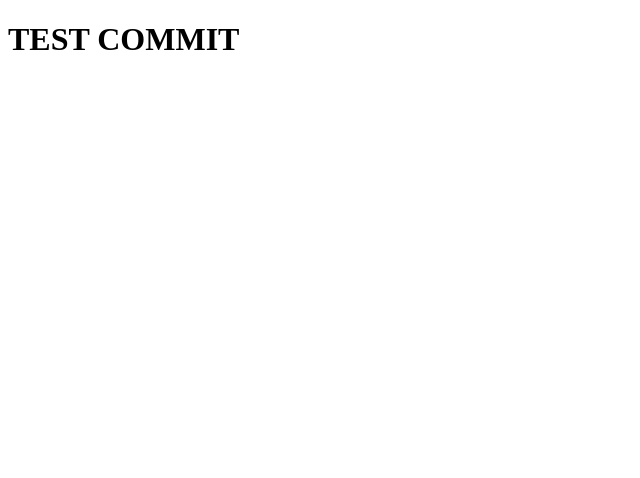
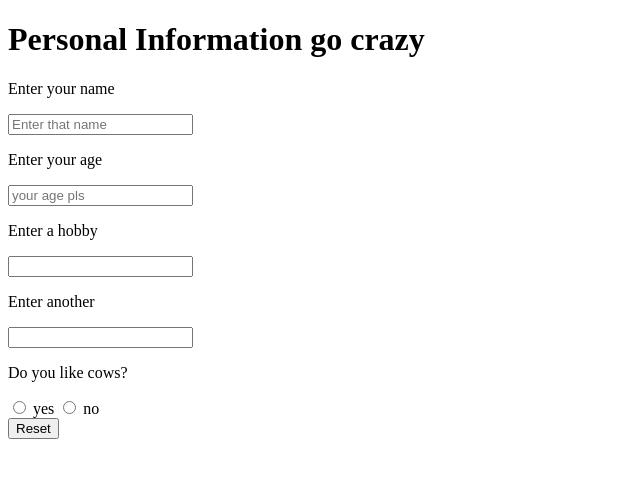
Before and after one commit to Lisalic/learn, a website: page index.html in a window 1280 px wide. Shown: the whole page, without its empty margins (0-640 px from the left). Drawn offline with Linux system fonts and the light colour scheme.

Commit message:
add javascript file with input fields

```diff
--- a/index.html
+++ b/index.html
@@ -1,9 +1,25 @@
 <!DOCTYPE html>
-<html>
+<html lang="en">
+
 <head>
-    <title>My Site</title>
+    <title> Personal Information Enterer</title>
 </head>
 <body>
-    <h1>TEST COMMIT</h1>
+    <h1> Personal Information go crazy</h1>
+  <p> Enter your name</p>
+  <input type = "text" id = "username" placeholder = "Enter that name">
+  <p> Enter your age</p>
+  <input type = "number" min ="0" id = "age" placeholder="your age pls">
+  <p>Enter a hobby</p>
+  <input type="text" id="hobby1">
+  <p>Enter another</p>
+  <input type="text" id="hobby2">
+  <p>Do you like cows?</p>
+  <input type="radio" id="yescow" value="Yes" name="cow">
+  <label for="yescow"> yes</label>
+  <input type="radio" id="nocow" value="No" name="cow">
+  <label for="nocow"> no</label>
+  <br>
+  <button type="reset">Reset</button>
 </body>
 </html>
```
Also changed, not shown: javascript learn.js (added, +9 -0 lines), 1 other file.
